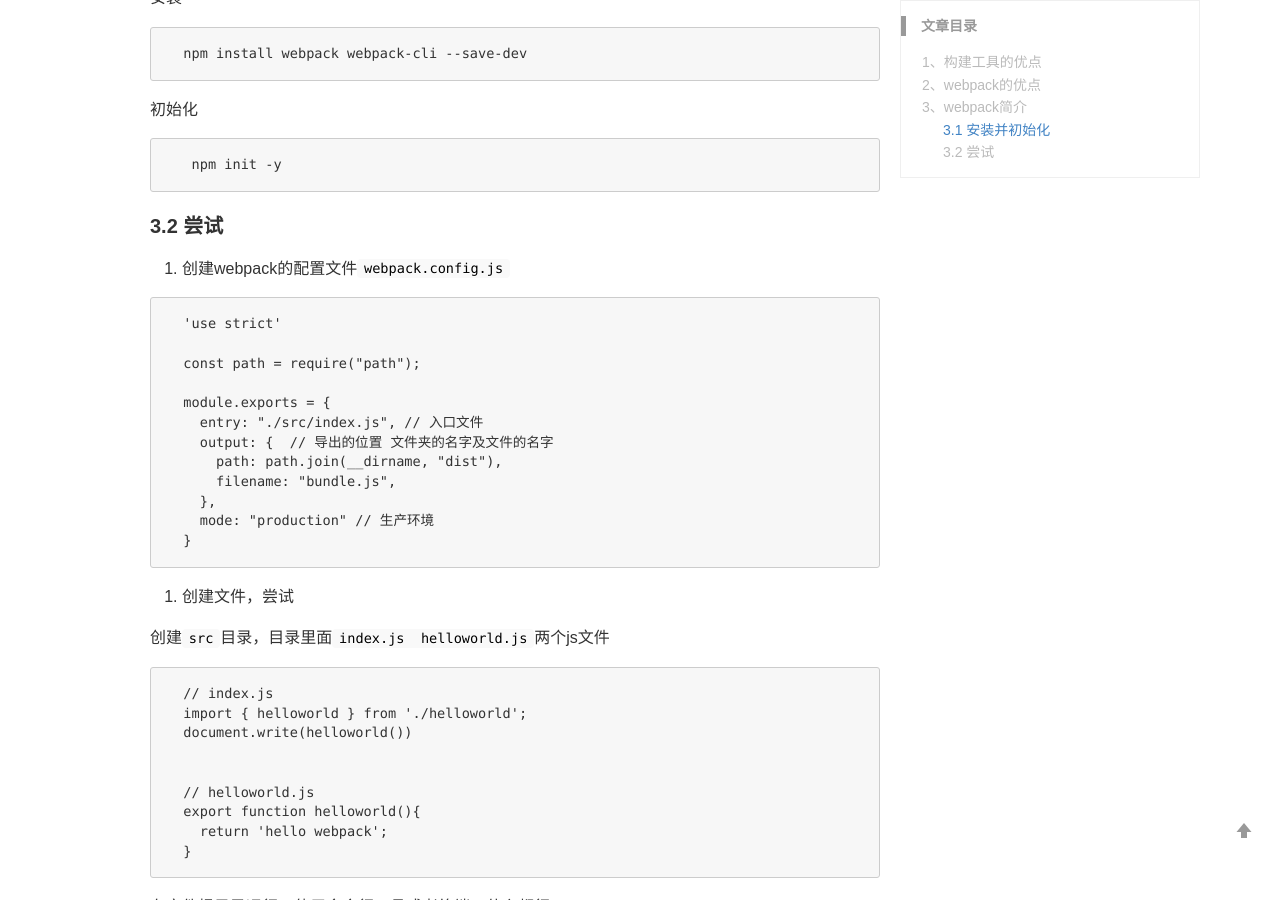
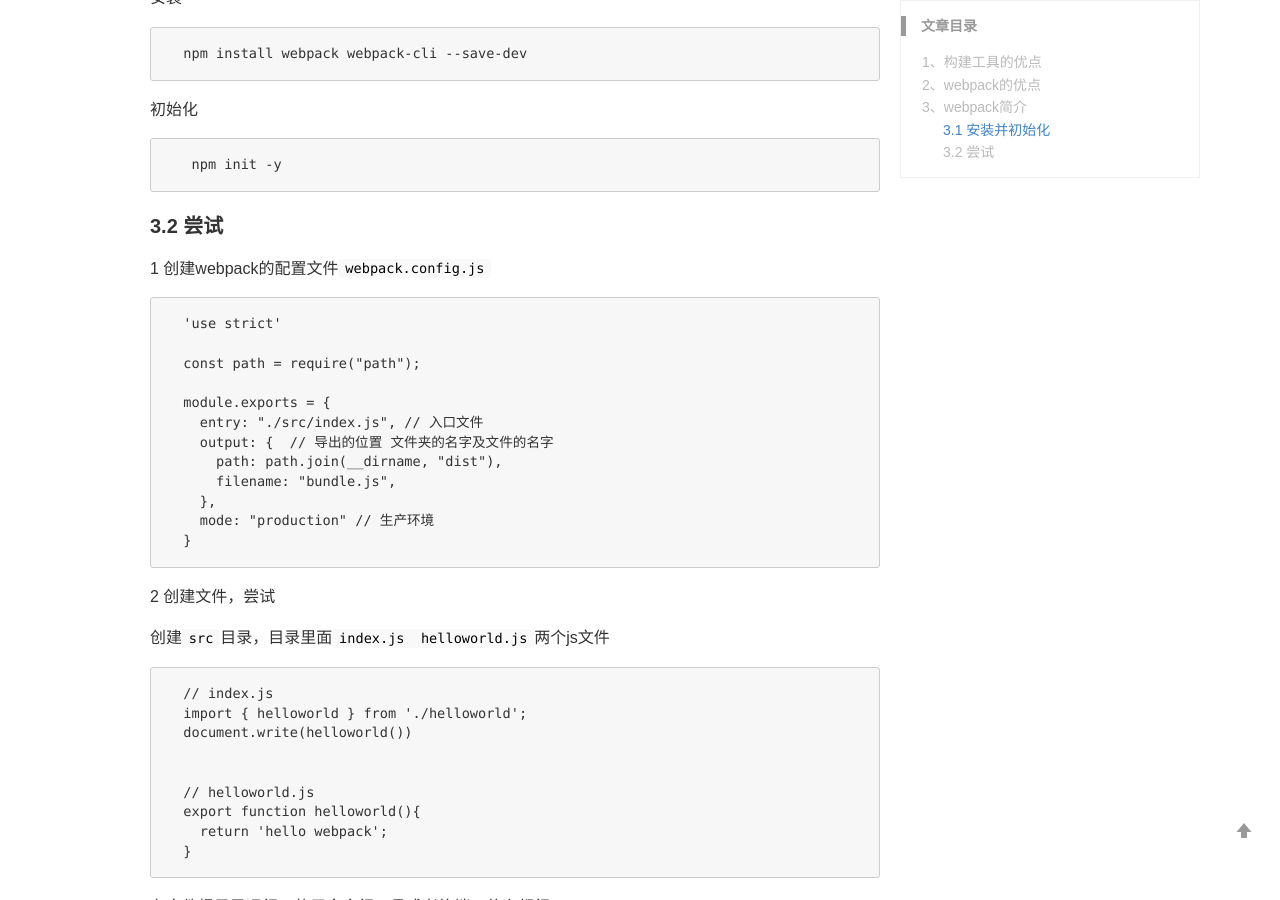
Before and after one commit to LB-nan/cat-Said, a Jekyll site: the page built from _posts/2019-09-18-webpack.md, in a window 1280 px wide and 900 px high, scrolled down 1170 px. Built offline with Jekyll 4.4.1, drawn with Linux system fonts in a browser that asks for light colours; comment, search, counter and statistics services are not loaded.

Commit message:
Update 2019-09-18-webpack.md

````diff
--- a/_posts/2019-09-18-webpack.md
+++ b/_posts/2019-09-18-webpack.md
@@ -49,7 +49,7 @@
 
 #### 3.2 尝试
 
-1. 创建webpack的配置文件`webpack.config.js`
+1 创建webpack的配置文件`webpack.config.js`
 
 ```
   'use strict'
@@ -66,7 +66,7 @@
   }
 ```
 
-2. 创建文件，尝试
+2 创建文件，尝试
 
 创建`src`目录，目录里面`index.js  helloworld.js`两个js文件
 
````
